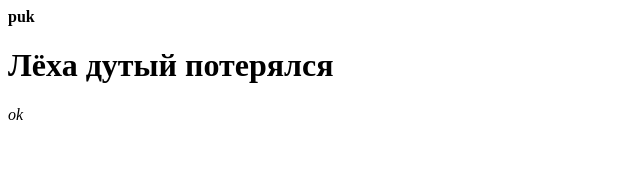
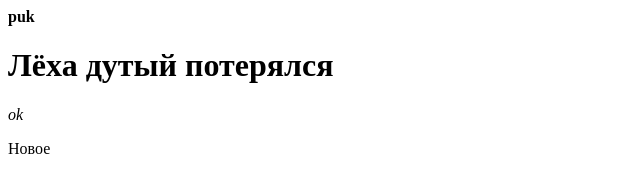
Before and after one commit to FidyaKing/first-project, a plain HTML site: page index.html in a window 1280 px wide. Shown: the full height of the page, 0-640 px from the left. Drawn offline with Linux system fonts and the light colour scheme.

Commit message:
новый коммит

```diff
--- a/index.html
+++ b/index.html
@@ -9,5 +9,6 @@
     <b>puk</b>
     <h1>Лёха дутый потерялся</h1>
     <i>ok</i>
+    <p>Новое</p>
 </body>
 </html>
```
